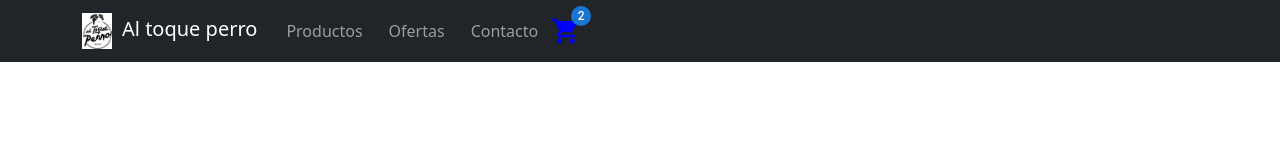
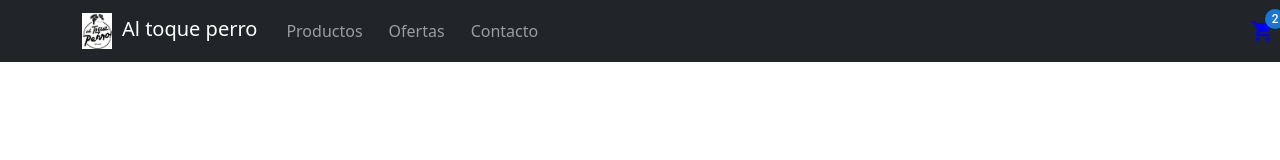
Before and after one commit to masucho87/Shop_Reactjs, a React (Vite) app: page /ofertas/1 in a window 1280 px wide. Shown: the top 160 px of the page. Built offline with nearby package versions, Linux system fonts and the light colour scheme; no server answers; the database is empty.

Commit message:
Arreglos varios

```diff
--- a/src/components/CartWidget.jsx
+++ b/src/components/CartWidget.jsx
@@ -3,12 +3,12 @@ import ShoppingCartIcon from '@mui/icons-material/ShoppingCart';
 import Badge from '@mui/material/Badge';
 
 const CartWidget = () => {
-  const contadorCarrito = 2;
+  const contadorCarrito = 2 ;
 
   return (
     <div className="cart" style={{ display: 'flex', alignItems: 'center' }}>
       <Badge badgeContent={contadorCarrito} color="primary">
-        <ShoppingCartIcon style={{ fontSize: 30, color: 'blue' }} />
+        <ShoppingCartIcon className='carrito' />
       </Badge>
       <span style={{ marginLeft: '10px' }}>Carrito</span>
     </div>
--- a/src/styles/ProductDetail.css
+++ b/src/styles/ProductDetail.css
@@ -38,7 +38,7 @@
     display: flex;
     flex-direction: column;
     align-items: center;
-    gap: 10px; /* Espacio entre el precio regular y el precio de oferta */
+    gap: 10px;
 }
 
 .card-body {
--- a/src/styles/navBar.css
+++ b/src/styles/navBar.css
@@ -14,3 +14,9 @@
 .nav-link {
     margin: 0 5px;
 }
+
+.carrito {
+    font-size: 30px;
+    color: blue;
+    margin-left:700px;
+}
```
Also changed, not shown: 1 other file (tests, documents, lock files or other folders).
